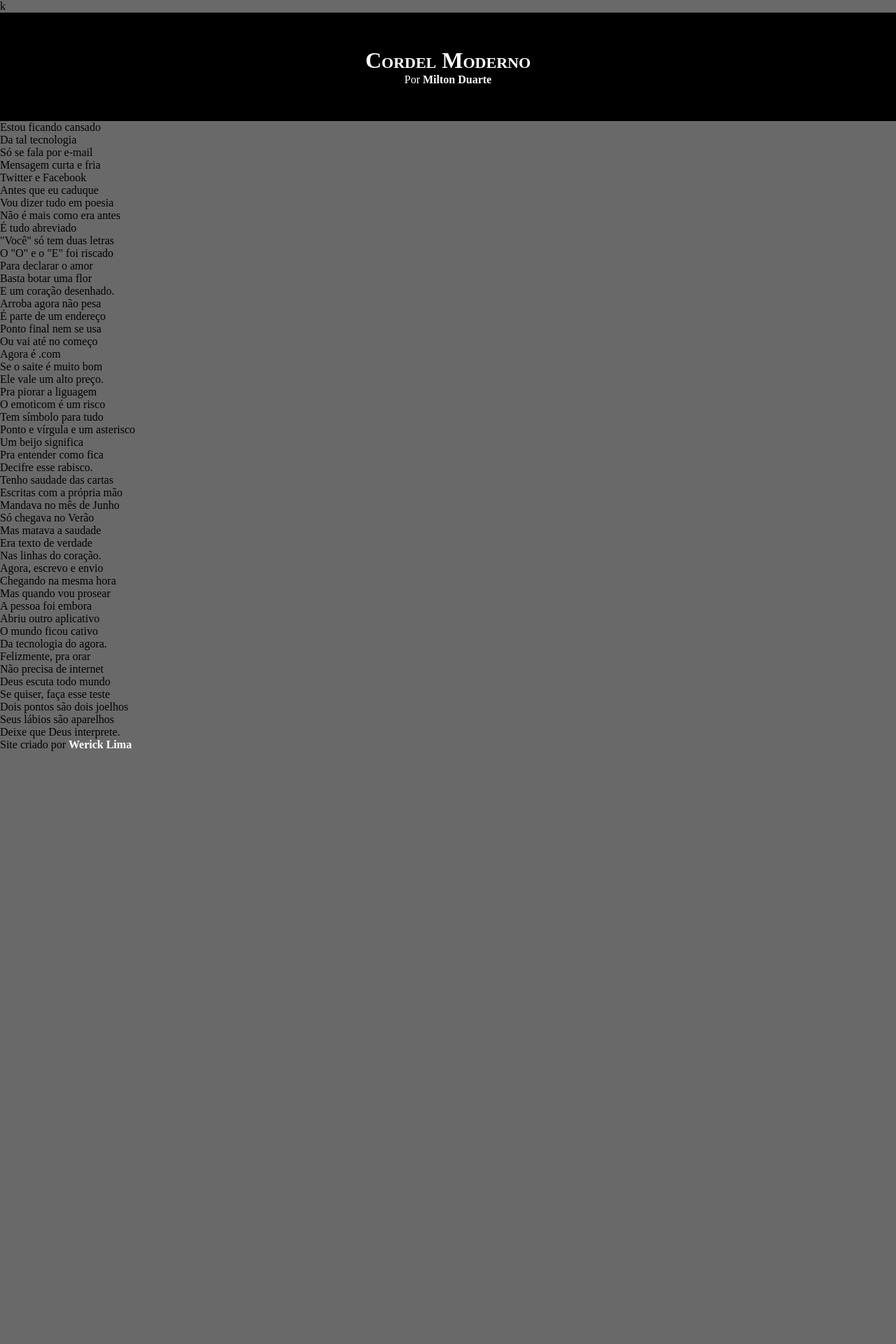
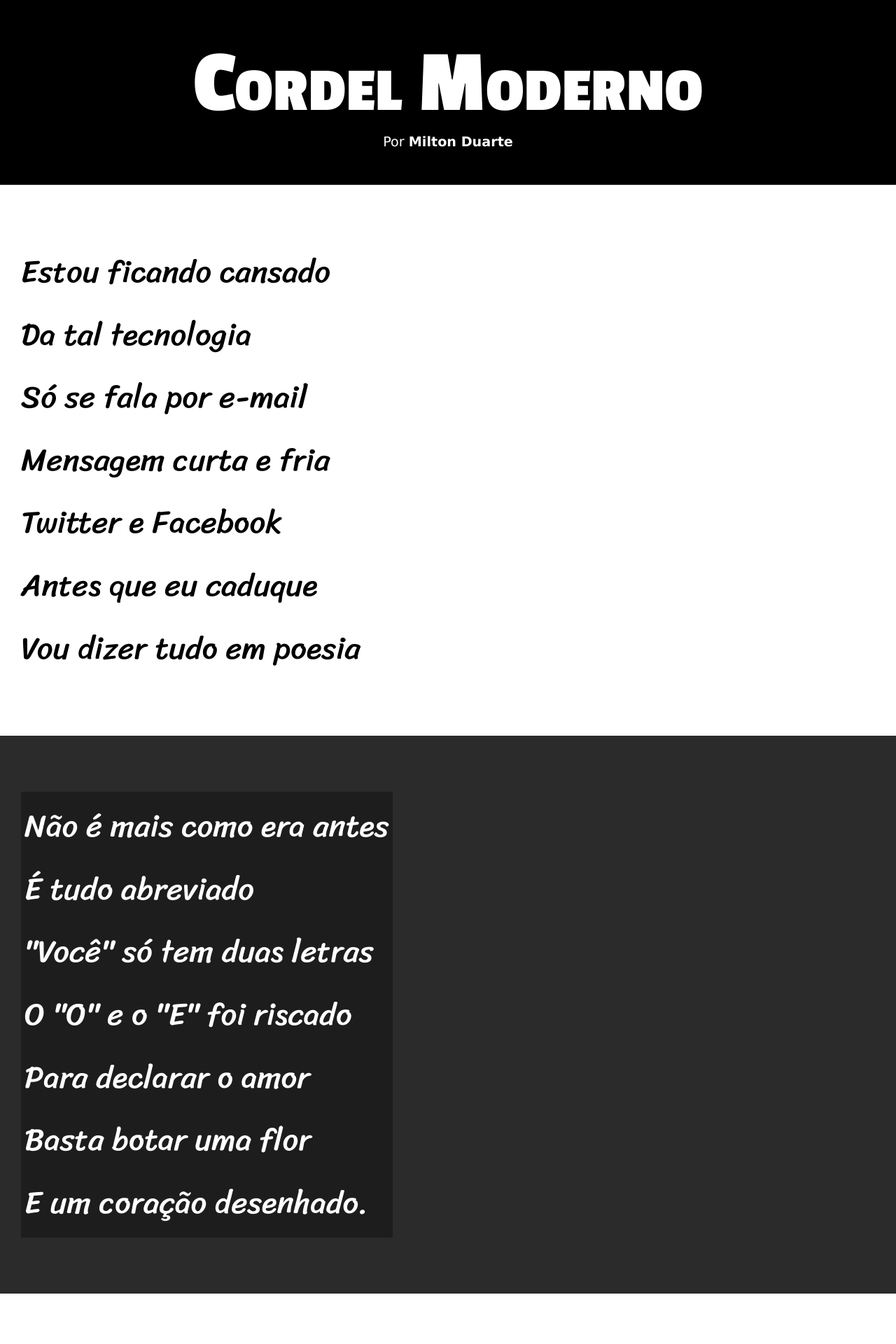
Before and after one commit to WerickL/Estudos, a PHP site: page / in a window 1280 px wide. Shown: the top 1920 px of the page at 70% size. Before the commit the page ends 1073 px from the top, so only its background shows below. Run offline with PHP 8.4, Linux system fonts and the light colour scheme.

Commit message:
atualizei o css

```diff
--- a/HTML-CSS/CeV/Desafios/desafio012/index.html
+++ b/HTML-CSS/CeV/Desafios/desafio012/index.html
@@ -4,7 +4,7 @@
     <meta charset="UTF-8">
     <meta http-equiv="X-UA-Compatible" content="IE=edge">
     <meta name="viewport" content="width=device-width, initial-scale=1.0">
-    <link rel="stylesheet" href="style.css">k
+    <link rel="stylesheet" href="style.css">
     <title>Cordel</title>
 </head>
 <body>
--- a/HTML-CSS/CeV/Desafios/desafio012/style.css
+++ b/HTML-CSS/CeV/Desafios/desafio012/style.css
@@ -1,5 +1,13 @@
 @charset "UTF-8";
+@import url('https://fonts.googleapis.com/css2?family=Passion+One:wght@400;700&display=swap');
+@import url('https://fonts.googleapis.com/css2?family=Sriracha&display=swap');
 
+:root{
+    --font1: Verdana, Geneva, Tahoma, sans-serif;
+    --font2: 'Passion One', cursive;
+    --font3: 'Sriracha', cursive;
+
+}
 *{
     margin: 0px;
     padding: 0px;
@@ -7,6 +15,7 @@
 body, html{
     background-color:dimgray;
     min-height: 100%;
+    font-family: var(--font1);
 }
 header{
     background-color: black;
@@ -16,9 +25,12 @@ header{
 header > h1{
     padding-top: 50px;
     font-variant: small-caps;
+    font-family: var(--font2);
+    font-size: 10vw;
 }
 header > p{
     padding-bottom: 50px;
+    font-size: 1.5vw;
 }
  a{
     color: white;
@@ -28,3 +40,31 @@ header > p{
  a:hover{
      text-decoration: underline;
  }
+ section{
+     padding-top: 10vh;
+     padding-bottom: 10vh;
+     line-height: 2em;
+     padding-left: 30px;
+     font-family: var(--font3);
+     font-size: 3.5vw;
+ }
+ section.imagem > p{
+     background-color: rgba(0, 0, 0, 0.336);
+    display: inline-block;
+     padding:5px;
+
+ }
+ section.normal{
+     background-color: white;
+     color: black;
+ }
+ section.imagem{
+     background-color: rgb(43, 43, 43);
+     color: white;
+ }
+ footer{
+     background-color: black;
+     color: white;
+     text-align: center;
+     padding: 10px;
+ }
```
